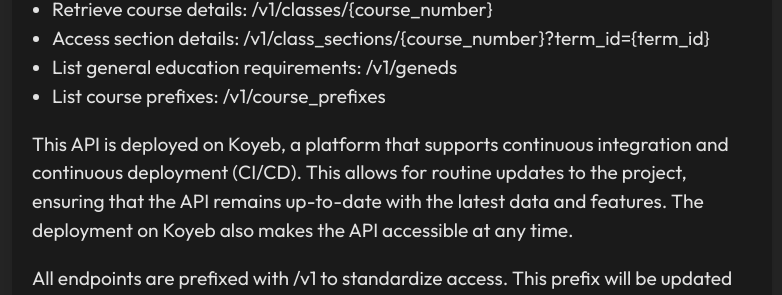
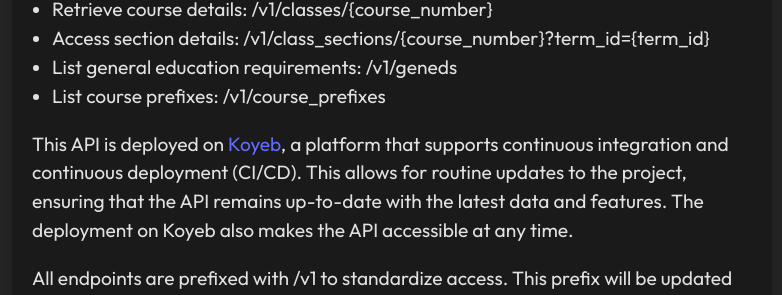
Before and after one commit to aluthra23/personal-website, a React (Vite) app: page /personal-website/projects in a window 1280 px wide. Shown: the part 998-1293 px from the top of the page, without its empty margins (248-1030 px from the left). Built offline with nearby package versions, Linux system fonts and the light colour scheme.

Commit message:
koyeb link added

```diff
--- a/src/components/projects/my_projects/UMD_API.jsx
+++ b/src/components/projects/my_projects/UMD_API.jsx
@@ -39,7 +39,7 @@ const UMDCoursesAPI = () => {
         <li>List course prefixes: <code>/v1/course_prefixes</code></li>
       </ul>
       <p className="project-description">
-        This API is deployed on Koyeb, a platform that supports continuous integration and continuous deployment (CI/CD). This allows for routine updates to the project, ensuring that the API remains up-to-date with the latest data and features. The deployment on Koyeb also makes the API accessible at any time.
+        This API is deployed on <a href="https://www.koyeb.com//" target="_blank" rel="noopener noreferrer">Koyeb</a>, a platform that supports continuous integration and continuous deployment (CI/CD). This allows for routine updates to the project, ensuring that the API remains up-to-date with the latest data and features. The deployment on Koyeb also makes the API accessible at any time.
       </p>
       <p className="project-description">
         All endpoints are prefixed with <code>/v1</code> to standardize access. This prefix will be updated with future versions to reflect ongoing improvements and updates. The current version is 1.0.0, marking the initial release. Subsequent updates to the API and the README will be documented with each new version.
```
